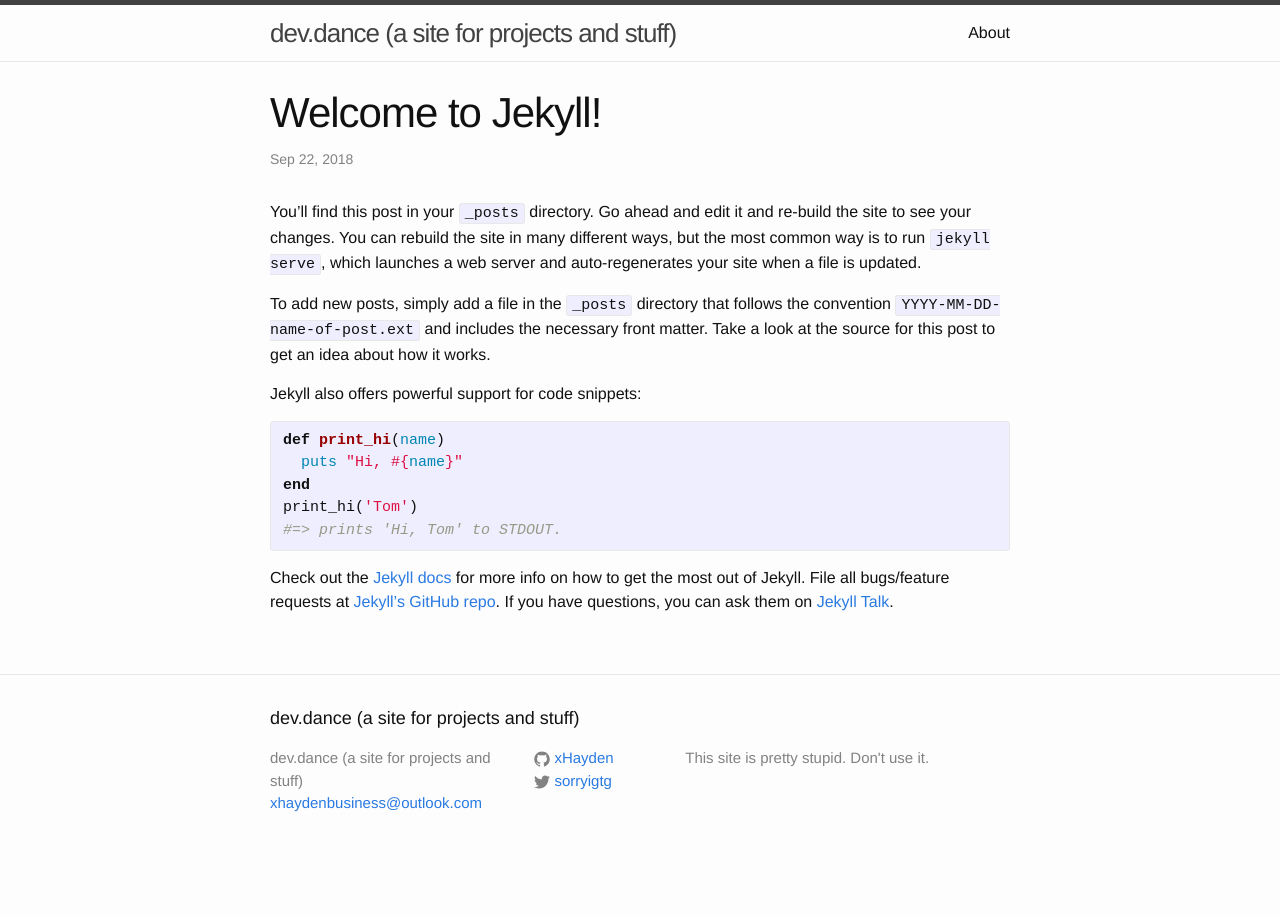
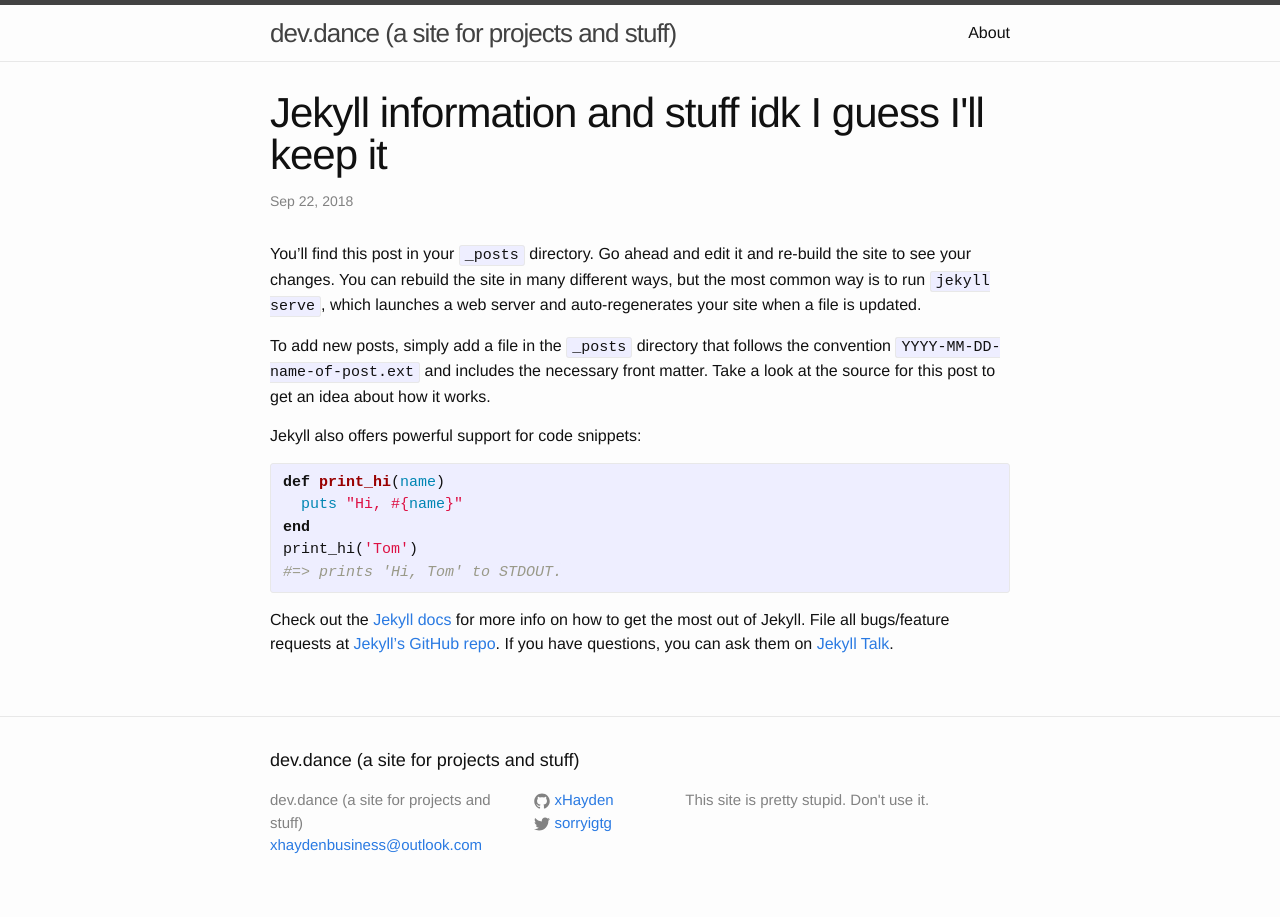
Before and after one commit to xHayden/Portfolio-2020, a Jekyll site: the page built from _posts/2018-09-22-welcome-to-jekyll.markdown, in a window 1280 px wide. Built offline with Jekyll 4.4.1, drawn with Linux system fonts in a browser that asks for light colours.

Commit message:
Update 2018-09-22-welcome-to-jekyll.markdown

```diff
--- a/_posts/2018-09-22-welcome-to-jekyll.markdown
+++ b/_posts/2018-09-22-welcome-to-jekyll.markdown
@@ -1,6 +1,6 @@
 ---
 layout: post
-title:  "Welcome to Jekyll!"
+title:  "Jekyll information and stuff idk I guess I'll keep it"
 date:   2018-09-22 23:48:39 +0000
 categories: jekyll update
 ---
```
